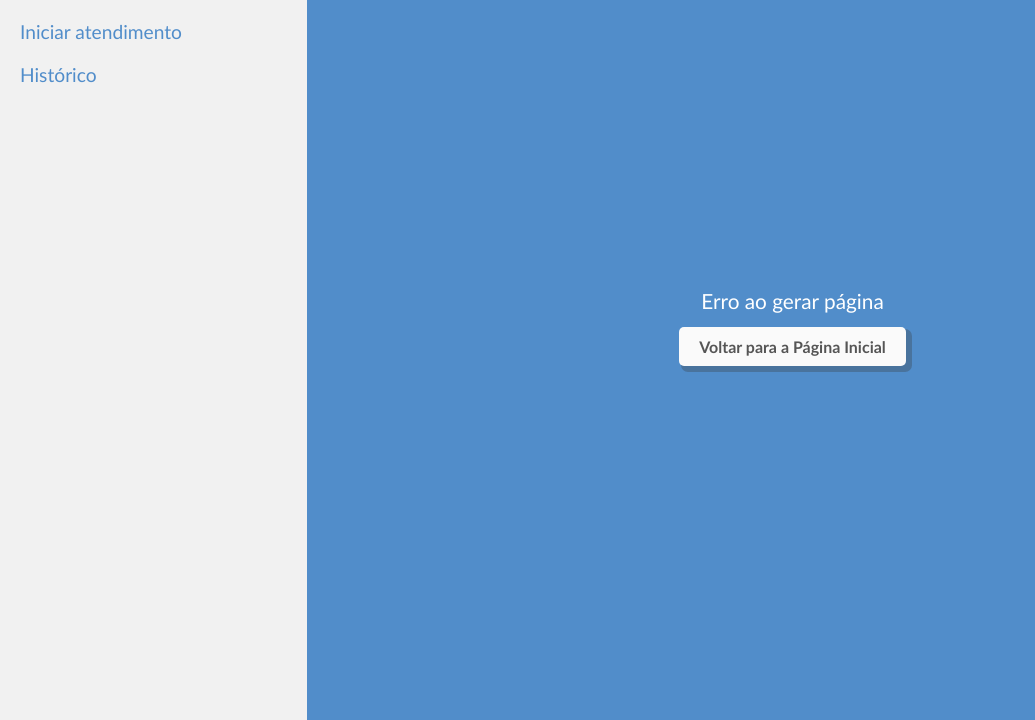
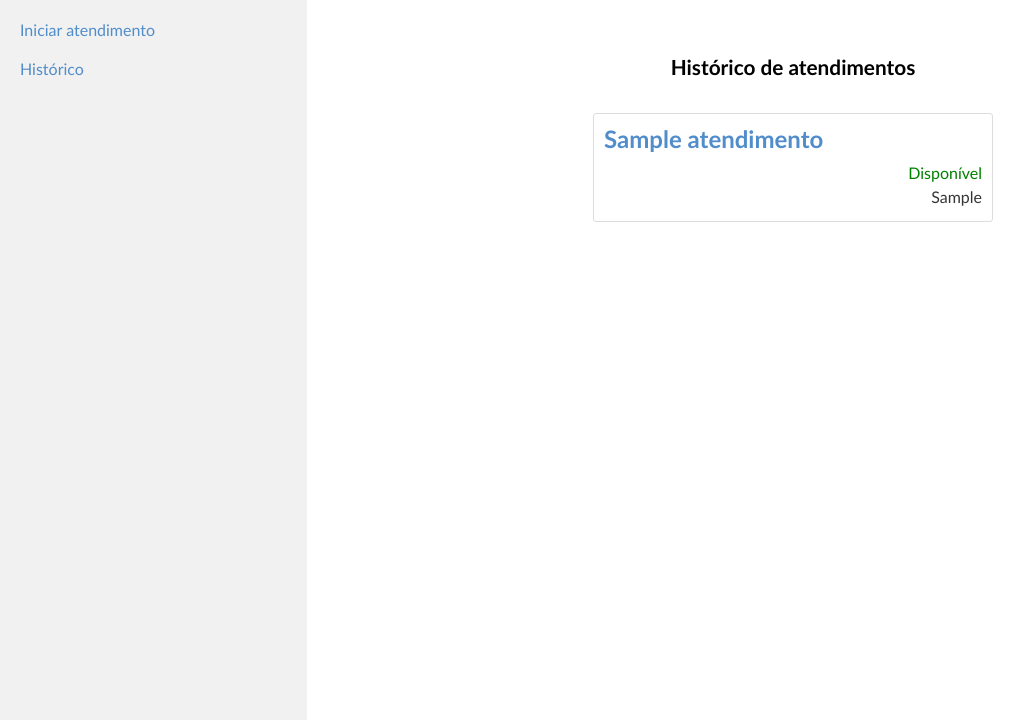
Before and after one commit to gabrielfelipeslv/bate-papo-api-php, a PHP site: page /atendimentos in a window 1280 px wide. Shown: the part 80-800 px from the top of the page, without its empty margins (0-1035 px from the left). Run offline with PHP 8.4, Linux system fonts and the light colour scheme; tables that the repository leaves empty or names only in its code hold one stand-in row (values such as "Sample post"); some libraries are stand-ins or nearby versions.

Commit message:
feat: listagem de chats

```diff
--- a/apis/AtendimentosApi.php
+++ b/apis/AtendimentosApi.php
@@ -29,17 +29,33 @@ class AtendimentosApi extends Api{
         }
     }
 
-    protected function enquetes(){
+    protected function listarHistorico(){
+        $json = json_decode(file_get_contents('php://input'));
+        if(!isset($json->offset) || !is_numeric((int) $json->offset)){
+            $this->exibirResultado([
+                'success' => false,
+                'message' => 'Dados ausentes para seguir com a listagem de atendimentos!',
+                'offset'  => $_GET
+            ]);
+        }
+        $this->offset = (int) $json->offset;
+        $this->resultadosExtras['success'] = true;
         $this->resultados = $this->itens(
-            "SELECT id,              titulo, criacao, link, capa as youtuber,                                               'enquetes' as tipo, 'Enquete' as TEXTO_TIPO, tags FROM " . CRIADOS['enquetes'] . " WHERE publica = 1
-                ORDER BY criacao DESC LIMIT 5 OFFSET " . $this->offset
+            "SELECT id, titulo, disponivel, iniciado_em,  finalizado_em
+                    FROM atendimentos
+                    ORDER BY id DESC", qtMaxResultados: 6, offset: $this->offset
         );
+
+        $this->checkContinuarPaginacao();
     }
 
-    protected function listas(){
-        $this->resultados = $this->itens(
-            "SELECT id, titulo, criacao, link,  '' as youtuber,                                                'listas' as tipo,   'Lista' as TEXTO_TIPO, tags FROM " . CRIADOS['listas'] . "     WHERE publica = 1
-                    ORDER BY criacao DESC LIMIT 5 OFFSET " . $this->offset
-        );
+    private function checkContinuarPaginacao(){
+        $this->resultadosExtras['continuar'] = false;
+        if(!empty($this->resultados) && count($this->resultados) > 5){
+            $this->resultadosExtras['continuar'] = true;
+            $this->resultadosExtras['checkpoint'] = $this->offset + 5;
+            // Dispensamos o último resultado pois ele serve apenas para verificar se precisamos fazer uma outra consulta
+            array_pop($this->resultados);
+        }
     }
 }
--- a/classes/class.Sql.php
+++ b/classes/class.Sql.php
@@ -45,9 +45,26 @@ class Sql
         }
     }
 
-    protected function itens($comando = '', $parametros = []){
+    protected function itens($comando = '', $parametros = [], $qtMaxResultados = false, $offset = false){
+        $addLimit = $qtMaxResultados && is_int($qtMaxResultados);
+        $addOffset = $qtMaxResultados && is_int($qtMaxResultados);
+        if($addLimit){
+            $comando .= " LIMIT :LIMIT_PARAM";
+        }
+        if($addOffset){
+            $comando .= " OFFSET :OFFSET_PARAM";
+        }
         $sql = $this->pdo->prepare($comando);
-        if($sql->execute($parametros)){
+        if($addLimit){
+            $sql->bindValue(':LIMIT_PARAM', (int) $qtMaxResultados, PDO::PARAM_INT);
+        }
+        if($addOffset){
+            $sql->bindValue(':OFFSET_PARAM', (int) $offset, PDO::PARAM_INT);
+        }
+        foreach($parametros as $param => $index){
+            $sql->bindValue($index, $param);
+        }
+        if($sql->execute()){
             return $sql->fetchAll(PDO::FETCH_OBJ);
         }else{
             return [];
--- a/controllers/AtendimentosController.php
+++ b/controllers/AtendimentosController.php
@@ -10,7 +10,7 @@ class AtendimentosController extends Controller
     }
 
     public function index(){
-        $this->renderizar('atendimentos/historico', configs: [
+        $this->renderizar('atendimentos/index', configs: [
         ]);
     }
 
--- a/includes/css/atendimentos.css
+++ b/includes/css/atendimentos.css
@@ -7,3 +7,36 @@
     border: none;
     box-shadow: 1px 1px 1px 2px rgb(55 55 55 / 20%);
 }
+
+#container-atendimentos{
+    padding: 20px;
+    display: flex;
+    flex-wrap: wrap;
+    justify-content: space-around;
+    gap: 20px;
+}
+
+.link-atendimento{
+    display: block;
+    max-width: 400px;
+    width: 100%;
+    border: 1px solid #DDD;
+    border-radius: 3px;
+    padding: 10px;
+    text-decoration: none;
+    color: #353535;
+}
+
+.link-atendimento:hover{
+    background: #EEF;
+}
+
+.link-atendimento h2 {
+    color: var(--tema-hypeone-suave);
+    margin: 0 0 10px;
+}
+
+.link-atendimento p{
+    margin: 5px 0;
+    text-align: end;
+}
--- a/includes/templates/base.php
+++ b/includes/templates/base.php
@@ -49,6 +49,25 @@
             }
         ?>
     </style>
+    <script>
+        <?php
+
+        echo file_get_contents(__DIR__ . '/../../includes/js/base.js');
+
+        if(isset($jsPagina)){
+            if(is_array($jsPagina)){
+                foreach($jsPagina as $js){
+                    if(file_exists(__DIR__ . '/../../includes/js/' . $js . '.js')){
+                        echo file_get_contents(__DIR__ . '/../../includes/js/' . $js . '.js');
+                    }
+                }
+            }else if(file_exists(__DIR__ . '/../../includes/js/' . $jsPagina . '.js')){
+                echo file_get_contents(__DIR__ . '/../../includes/js/' . $jsPagina . '.js');
+            }
+        }
+
+        ?>
+    </script>
 
 </head>
 <body class="teuquiz-principal">
@@ -74,25 +93,5 @@
         include('templates/footer.php');
     ?>
 
-    <script>
-        <?php
-
-        echo file_get_contents(__DIR__ . '/../../includes/js/base.js');
-
-        if(isset($jsPagina)){
-            if(is_array($jsPagina)){
-                foreach($jsPagina as $js){
-                    if(file_exists(__DIR__ . '/../../includes/js/' . $js . '.js')){
-                        echo file_get_contents(__DIR__ . '/../../includes/js/' . $js . '.js');
-                    }
-                }
-            }else if(file_exists(__DIR__ . '/../../includes/js/' . $jsPagina . '.js')){
-                echo file_get_contents(__DIR__ . '/../../includes/js/' . $jsPagina . '.js');
-            }
-        }
-
-        ?>
-    </script>
-
 </body>
 </html>
--- a/includes/templates/header.php
+++ b/includes/templates/header.php
@@ -31,7 +31,7 @@
         <a href="<?=SITE?>/atendimentos/criar" title="Iniciar atendimento">
             Iniciar atendimento
         </a>
-        <a href="<?=SITE?>/atendimentos/historico" title="Histórico de atendimentos">
+        <a href="<?=SITE?>/atendimentos" title="Histórico de atendimentos">
             Histórico
         </a>
     </nav>
--- a/views/layout/atendimentos/index.php
+++ b/views/layout/atendimentos/index.php
@@ -1 +1,83 @@
 <h1>Histórico de atendimentos</h1>
+
+<div id="container-atendimentos"></div>
+
+<button id="carregar-atendimentos" class="btn-default">Carregar atendimentos anteriores</button>
+
+<script>
+    let offset = 0;
+    let recentes = true;
+    const containerAtendimentos = document.querySelector('#container-atendimentos');
+
+    function adicionaAtendimento(x){
+        const link = document.createElement('a');
+        link.href      = "/atendimentos/chat/" + x.ID;
+        link.title     = "Atendimento: " + x.TITULO;
+        link.className = 'link-atendimento';
+
+        const titulo = document.createElement('h2');
+        titulo.textContent = x.TITULO;
+
+        const disponivel = document.createElement('p');
+        disponivel.textContent = x.DISPONIVEL ? 'Disponível' : 'Finalizada';
+        disponivel.style.color = x.DISPONIVEL ? 'green' : 'red';
+
+        const inicio = document.createElement('p');
+        inicio.textContent = x.INICIADO_EM;
+
+        link.append(titulo, disponivel, inicio);
+
+        if(!x.DISPONIVEL){
+            const finalizacao = document.createElement('p');
+            finalizacao.textContent = x.FINALIZADO_EM;
+            link.append(finalizacao);
+        }
+
+        containerAtendimentos.append(link);
+    }
+
+    function carregarHistorico(){
+        $$('body').toggleClass('processando');
+        recentes = false;
+        fetch('/requisicao/atendimentos/listarHistorico',
+            {
+                method: "POST",
+                headers: {
+                    'Content-Type': 'application/json'
+                },
+                body: JSON.stringify({
+                    'offset': offset.toString()
+                })
+            })
+            .then(r => r.json())
+            .then(function(retorno){
+                if(retorno.success){
+                    retorno.resultados.forEach(x => adicionaAtendimento(x));
+                    offset = retorno.checkpoint;
+                    recentes = retorno.continuar;
+                    if(!retorno.continuar){
+                        $$("#carregar-atendimentos").fadeOut();
+                        alert('Todos os atendimentos foram carregados!');
+                    }
+                }else{
+                    alert(retorno.message ? retorno.message : 'Houve um problema ao buscar processar o histórico de atendimentos. Tente novamente.');
+                }
+            })
+            .catch(function(e){
+                $$("#carregar-atendimentos").fadeOut();
+                recentes = false;
+                alert('Erro inesperado ao buscar histórico de atendimentos.')
+            })
+            .finally(function(){
+                $$('body').toggleClass('processando');
+            });
+    }
+
+    document.querySelector("#carregar-atendimentos").addEventListener('click', function() {
+        if(recentes){
+            carregarHistorico();
+        }
+    });
+
+    carregarHistorico();
+</script>
```
Also changed, not shown: views/layout/index.php (+11 -6 lines).
